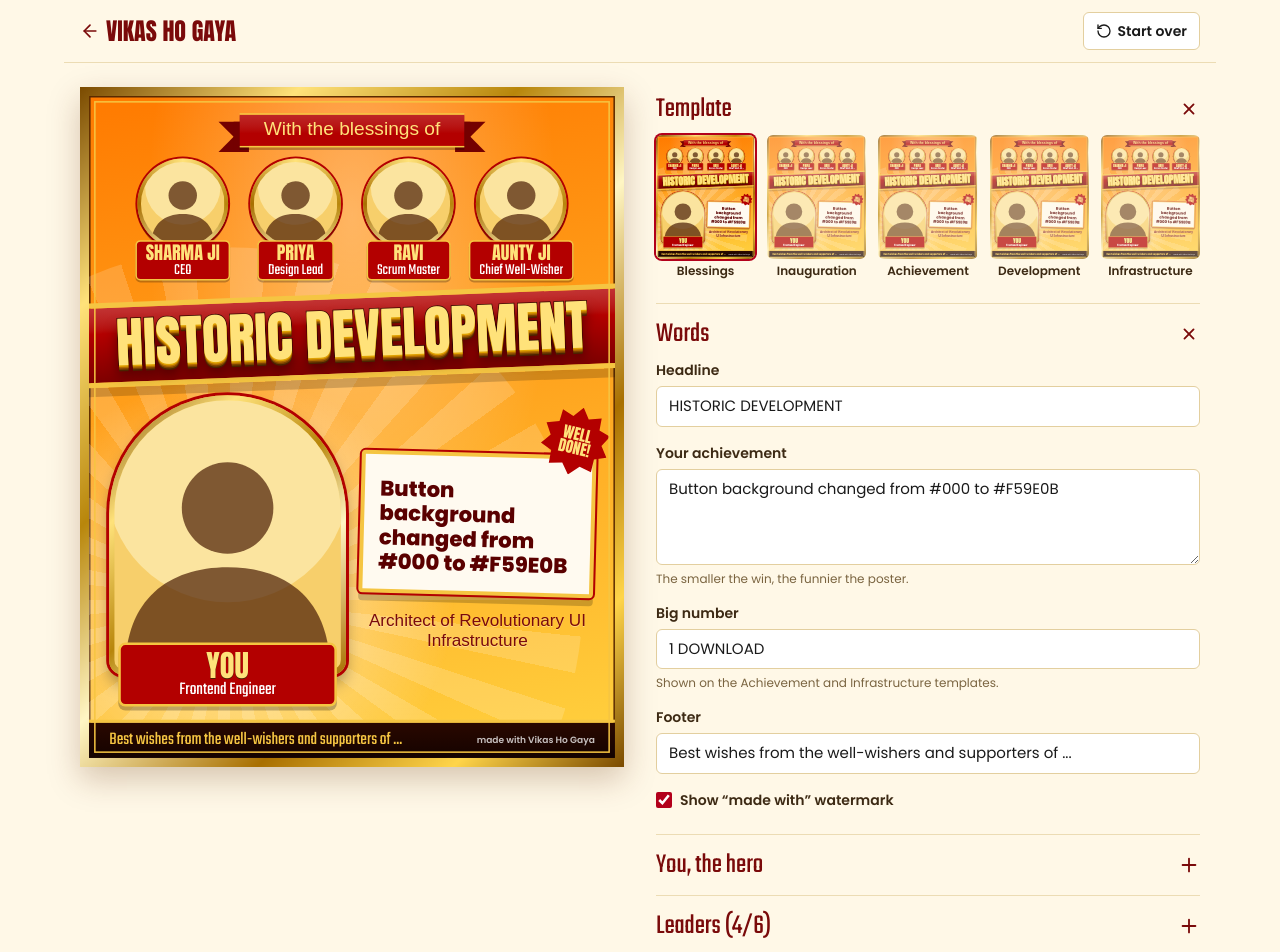
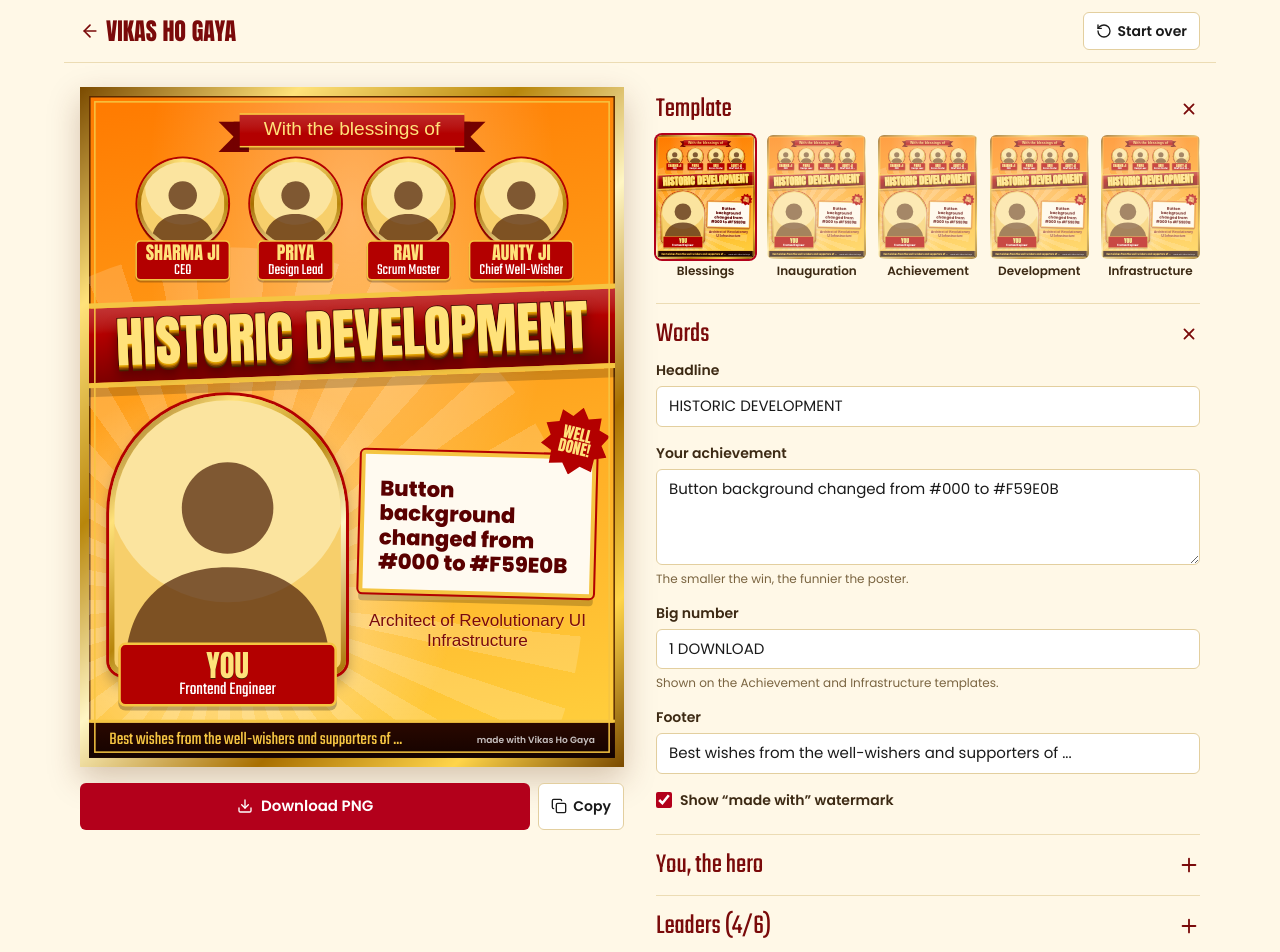
Before and after one commit to harshith-ashvi/poster-netha, a Next.js app: page /create in a window 1280 px wide. Shown: the top 952 px of the page. Built offline with nearby package versions, Linux system fonts and the light colour scheme; a web font is replaced by a local one.

Commit message:
feat: phase 4 complete

```diff
--- a/plan/PLAN.md
+++ b/plan/PLAN.md
@@ -227,7 +227,7 @@ Each phase ends with something runnable. Commit after each one.
 
 **Done when:** you can upload faces, edit all text, and see the Blessings poster update live.
 
-### Phase 4: Export and share (1 hr)
+### Phase 4: Export and share (1 hr) ✅ Built (Chrome verified; Safari / iOS / Android need a manual check)
 1. `lib/export.ts`: `await document.fonts.ready`, double-`toPng` for Safari, `pixelRatio: 2`, filename from the headline.
 2. `ExportBar`: "Download PNG" button, confetti burst on success.
 3. Web Share API (`navigator.share` with a `File`) on mobile, with fallback to download. Add "Copy image" via `navigator.clipboard.write` where supported.
@@ -322,6 +322,7 @@ For export bugs:
 |---|---|
 | Users upload real politicians' faces | Parody disclaimer, no political templates, no party symbols, no preloaded real photos |
 | Export differs from preview | Fixed stage, export from unscaled node, wait for fonts, double `toPng` |
+| WebKit export drops/misplaces `text-shadow` and offset `box-shadow` (seen in Playwright WebKit, unconfirmed in real Safari) | Test real Safari first. If confirmed: replace offset shadows in templates with layered elements (stacked text copies for the 3D headline, pseudo-element blocks for drop shadows) |
 | Huge photos crash mobile | Downscale on upload to 1200 px, pixelRatio fallback |
 | Scope creep | Phase gates, `BACKLOG.md`, one-day timebox |
 | Copyright of assets | Only self-made SVG/CSS art and Google Fonts |
--- /dev/null
+++ b/scripts/check-export.ts
@@ -0,0 +1,8 @@
+// Run: bun scripts/check-export.ts
+import assert from "node:assert/strict";
+import { posterFileName } from "../src/lib/export";
+
+assert.equal(posterFileName("HISTORIC DEVELOPMENT!"), "historic-development.png");
+assert.equal(posterFileName("ऐतिहासिक विकास"), "ऐतिहासिक-विकास.png");
+assert.equal(posterFileName("!!!"), "poster.png");
+console.log("export checks ok");
--- a/src/components/editor/Editor.tsx
+++ b/src/components/editor/Editor.tsx
@@ -1,12 +1,13 @@
 "use client";
 
-import { useDeferredValue, useReducer } from "react";
+import { useDeferredValue, useReducer, useRef } from "react";
 import Link from "next/link";
 import { ArrowLeft, RotateCcw } from "lucide-react";
 import { PosterCanvas } from "@/components/poster/PosterCanvas";
 import { SITE_NAME } from "@/lib/config";
 import { emptyPoster, samplePoster } from "@/lib/presets";
 import { posterReducer } from "@/lib/reducer";
+import { ExportBar } from "./ExportBar";
 import { LeaderList } from "./LeaderList";
 import { TemplatePicker } from "./TemplatePicker";
 import { HeroFields, TextFields } from "./TextFields";
@@ -17,6 +18,7 @@ export function Editor() {
   const [data, dispatch] = useReducer(posterReducer, undefined, samplePoster);
   // Poster re-renders at lower priority so typing stays snappy.
   const preview = useDeferredValue(data);
+  const stageRef = useRef<HTMLDivElement>(null);
 
   return (
     <div className="mx-auto flex w-full max-w-6xl flex-1 flex-col">
@@ -39,11 +41,12 @@ export function Editor() {
         {/* Mobile: sticky, capped at ~45% of the viewport so the controls stay reachable. */}
         <div className="sticky top-0 z-10 bg-[#fff8e7] px-4 py-3 md:top-4 md:self-start md:px-0 md:py-6">
           <div className="mx-auto w-[min(100%,calc(45svh*0.8))] shadow-[0_12px_30px_rgba(90,40,0,0.25)] md:w-full">
-            <PosterCanvas data={preview} />
+            <PosterCanvas data={preview} stageRef={stageRef} />
           </div>
+          <ExportBar stageRef={stageRef} headline={data.headline} />
         </div>
 
-        <div className="px-4 pb-16 md:px-0 md:py-4">
+        <div className="px-4 pb-32 md:px-0 md:py-4">
           <Section title="Template" open>
             <TemplatePicker template={data.template} themeId={data.themeId} dispatch={dispatch} />
           </Section>
--- /dev/null
+++ b/src/components/editor/ExportBar.tsx
@@ -0,0 +1,106 @@
+"use client";
+
+import { useState, useSyncExternalStore, type RefObject } from "react";
+import { Copy, Download, LoaderCircle, Share2 } from "lucide-react";
+import { downloadBlob, posterFileName, renderPoster } from "@/lib/export";
+import { btnCls } from "./ui";
+
+type Busy = "download" | "share" | "copy" | null;
+type Msg = { kind: "ok" | "error"; text: string } | null;
+
+const ERROR = "Poster is too grand for this browser. Try a smaller photo, or use Chrome.";
+
+// Feature checks run on the client only; the server snapshot hides both buttons.
+const noop = () => () => {};
+const canShareFiles = () =>
+  typeof navigator !== "undefined" &&
+  !!navigator.canShare?.({ files: [new File([], "p.png", { type: "image/png" })] });
+const canCopyImage = () => typeof ClipboardItem !== "undefined" && !!navigator.clipboard?.write;
+
+async function celebrate() {
+  const confetti = (await import("canvas-confetti")).default;
+  confetti({
+    particleCount: 160,
+    spread: 100,
+    origin: { y: 0.8 },
+    colors: ["#ff7a00", "#ffd23f", "#b30000", "#ffffff", "#1fbf5f"],
+    disableForReducedMotion: true,
+  });
+}
+
+export function ExportBar({ stageRef, headline }: { stageRef: RefObject<HTMLDivElement | null>; headline: string }) {
+  const [busy, setBusy] = useState<Busy>(null);
+  const [msg, setMsg] = useState<Msg>(null);
+  const share = useSyncExternalStore(noop, canShareFiles, () => false);
+  const copy = useSyncExternalStore(noop, canCopyImage, () => false);
+
+  async function run(kind: Exclude<Busy, null>) {
+    const node = stageRef.current;
+    if (!node || busy) return;
+    setBusy(kind);
+    setMsg(null);
+    const name = posterFileName(headline);
+    try {
+      if (kind === "copy") {
+        // Pass the promise straight in: Safari needs ClipboardItem created inside the click.
+        await navigator.clipboard.write([new ClipboardItem({ "image/png": renderPoster(node) })]);
+        setMsg({ kind: "ok", text: "Copied. Paste it anywhere." });
+      } else if (kind === "share") {
+        const blob = await renderPoster(node);
+        try {
+          await navigator.share({ files: [new File([blob], name, { type: "image/png" })], title: headline });
+          setMsg({ kind: "ok", text: "Shared. The nation thanks you." });
+        } catch (e) {
+          if (e instanceof DOMException && e.name === "AbortError") return; // user closed the sheet
+          downloadBlob(blob, name); // share blocked (e.g. took too long after the tap): download instead
+          setMsg({ kind: "ok", text: "Sharing was blocked, so it downloaded instead." });
+        }
+      } else {
+        downloadBlob(await renderPoster(node), name);
+        setMsg({ kind: "ok", text: "Downloaded. Now go post it." });
+      }
+      celebrate();
+    } catch {
+      setMsg({ kind: "error", text: kind === "copy" ? "This browser won't copy images. Download it instead." : ERROR });
+    } finally {
+      setBusy(null);
+    }
+  }
+
+  const icon = (k: Exclude<Busy, null>, Icon: typeof Download) =>
+    busy === k ? <LoaderCircle size={16} className="animate-spin" aria-hidden /> : <Icon size={16} aria-hidden />;
+
+  return (
+    <div className="fixed inset-x-0 bottom-0 z-20 border-t border-[#ecdcb4] bg-[#fff8e7]/95 px-4 py-3 md:static md:border-0 md:bg-transparent md:px-0 md:pt-4 md:pb-0">
+      <div className="flex gap-2">
+        <button
+          type="button"
+          onClick={() => run("download")}
+          disabled={!!busy}
+          className="inline-flex flex-1 items-center justify-center gap-2 rounded-md bg-[#b3001b] px-4 py-3 text-[15px] font-semibold text-white hover:bg-[#8f0016] disabled:opacity-60 focus-visible:outline-2 focus-visible:outline-offset-2 focus-visible:outline-[#b3001b]"
+        >
+          {icon("download", Download)}
+          {busy === "download" ? "Making your poster…" : "Download PNG"}
+        </button>
+        {share && (
+          <button type="button" onClick={() => run("share")} disabled={!!busy} className={btnCls} aria-label="Share poster">
+            {icon("share", Share2)}
+            <span className="hidden sm:inline">Share</span>
+          </button>
+        )}
+        {copy && (
+          <button type="button" onClick={() => run("copy")} disabled={!!busy} className={btnCls} aria-label="Copy image">
+            {icon("copy", Copy)}
+            <span className="hidden sm:inline">Copy</span>
+          </button>
+        )}
+      </div>
+      <p
+        aria-live="polite"
+        className={`min-h-5 pt-1.5 text-center text-sm ${msg?.kind === "error" ? "text-[#b3001b]" : "text-[#3d6b1f]"}`}
+      >
+        {msg?.text}
+      </p>
+    </div>
+  );
+}
--- /dev/null
+++ b/src/lib/export.ts
@@ -0,0 +1,48 @@
+import { getFontEmbedCSS, toBlob } from "html-to-image";
+
+const W = 1080;
+const H = 1350;
+
+// Font CSS is the slow part (fetches + inlines every font file); build it once and reuse.
+let fontCSS: Promise<string> | undefined;
+
+// Render the unscaled poster stage to a PNG blob. Tries 2x (2160x2700), falls back to 1x on memory errors.
+export async function renderPoster(node: HTMLElement): Promise<Blob> {
+  await document.fonts.ready;
+  fontCSS ??= getFontEmbedCSS(node).catch((e) => {
+    fontCSS = undefined; // don't cache a failure
+    throw e;
+  });
+  const fontEmbedCSS = await fontCSS;
+  try {
+    return await render(node, 2, fontEmbedCSS);
+  } catch {
+    return render(node, 1, fontEmbedCSS);
+  }
+}
+
+async function render(node: HTMLElement, pixelRatio: number, fontEmbedCSS: string): Promise<Blob> {
+  const opts = { width: W, height: H, pixelRatio, fontEmbedCSS };
+  await toBlob(node, opts); // Safari: the first pass often misses images/fonts, keep the second
+  const blob = await toBlob(node, opts);
+  if (!blob) throw new Error("Empty render");
+  return blob;
+}
+
+export function posterFileName(headline: string): string {
+  const slug = headline
+    .toLowerCase()
+    .replace(/[^\p{L}\p{M}\p{N}]+/gu, "-")
+    .replace(/^-+|-+$/g, "")
+    .slice(0, 60);
+  return `${slug || "poster"}.png`;
+}
+
+export function downloadBlob(blob: Blob, name: string) {
+  const url = URL.createObjectURL(blob);
+  const a = document.createElement("a");
+  a.href = url;
+  a.download = name;
+  a.click();
+  setTimeout(() => URL.revokeObjectURL(url), 1000);
+}
```
